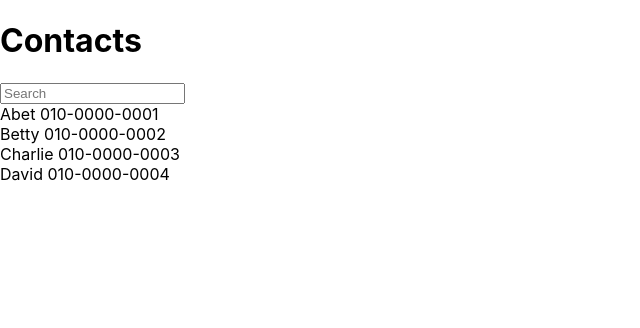
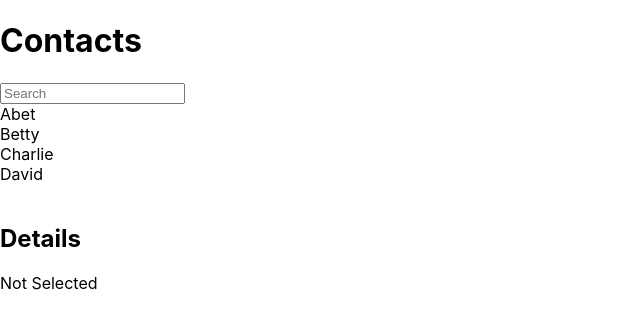
Before and after one commit to meenzoon/reactexample, a React (Create React App) app: page / in a window 1280 px wide. Shown: the top 328 px of the page, without its empty margins (0-640 px from the left). Built offline with nearby package versions, Linux system fonts and the light colour scheme.

Commit message:
section 4-2

```diff
--- a/src/components/Contact.js
+++ b/src/components/Contact.js
@@ -1,10 +1,12 @@
 import React from 'react';
 import ContactInfo from './ContactInfo';
+import ContactDetails from './ContactDetails';
 
 export default class Contact extends React.Component {
     constructor(props) {
         super(props);
         this.state = {
+            selectedKey: -1,
             keyword: '',
             contactData: [{
                 name: 'Abet',
@@ -22,11 +24,18 @@
         };
 
         this.handleChange = this.handleChange.bind(this);
+        this.handleClick = this.handleClick.bind(this);
     }
 
     handleChange(e){
         this.setState({
             keyword: e.target.value
+        });
+    }
+
+    handleClick(key){
+        this.setState({
+            selectedKey: key
         });
     }
 
@@ -39,7 +48,10 @@
                 }
             );
             return data.map((contact, i) => {
-                return (<ContactInfo contact={contact} key={i}/>);
+                return (<ContactInfo
+                            contact={contact}
+                            key={i}
+                            onClick={() => this.handleClick(i)}/>);
             });
         }
 
@@ -53,7 +65,11 @@
                     onChange={this.handleChange}
                 />
                 <div>{mapToComponents(this.state.contactData)}</div>
-                </div>
+                <br/>
+                <ContactDetails
+                    isSelected={this.state.selectedKey !== -1}
+                    contact={this.state.contactData[this.state.selectedKey]}/>
+            </div>
             )
         }
     };
--- /dev/null
+++ b/src/components/ContactDetails.js
@@ -0,0 +1,30 @@
+import React from 'react';
+
+export default class ContactDetails extends React.Component {
+    render(){
+
+        const details = (
+            <div>
+                <p>{this.props.contact.name}</p>
+                <p>{this.props.contact.phone}</p>
+            </div>
+        );
+        const blank = (
+            <div>Not Selected</div>
+        );
+
+        return (
+            <div>
+                <h2>Details</h2>
+                {this.props.isSelected ? details: blank}
+            </div>
+        );
+    }
+}
+
+ContactDetails.defaultProps = {
+    contact: {
+        name: 'Steven',
+        phone: '010-1234-5678'
+    }
+}
--- a/src/components/ContactInfo.js
+++ b/src/components/ContactInfo.js
@@ -3,7 +3,7 @@
 export default class ContactInfo extends React.Component {
     render() {
         return (
-            <div>{this.props.contact.name} {this.props.contact.phone}</div>
+            <div onClick={this.props.onClick}>{this.props.contact.name}</div>
         )
     }
 };
```
